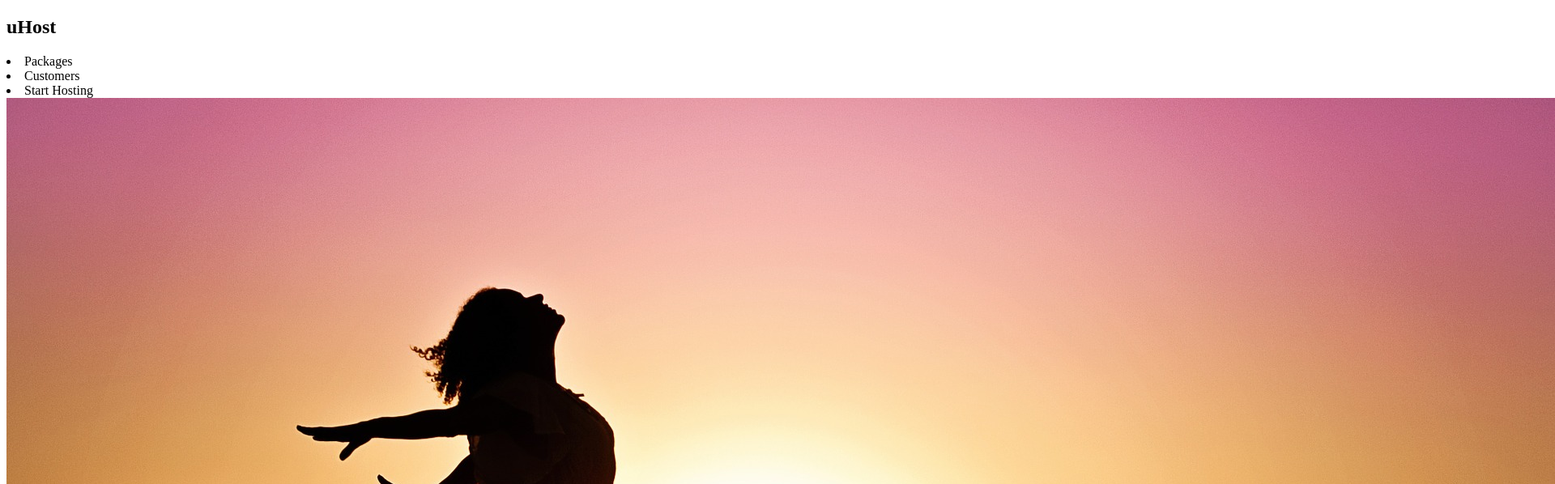
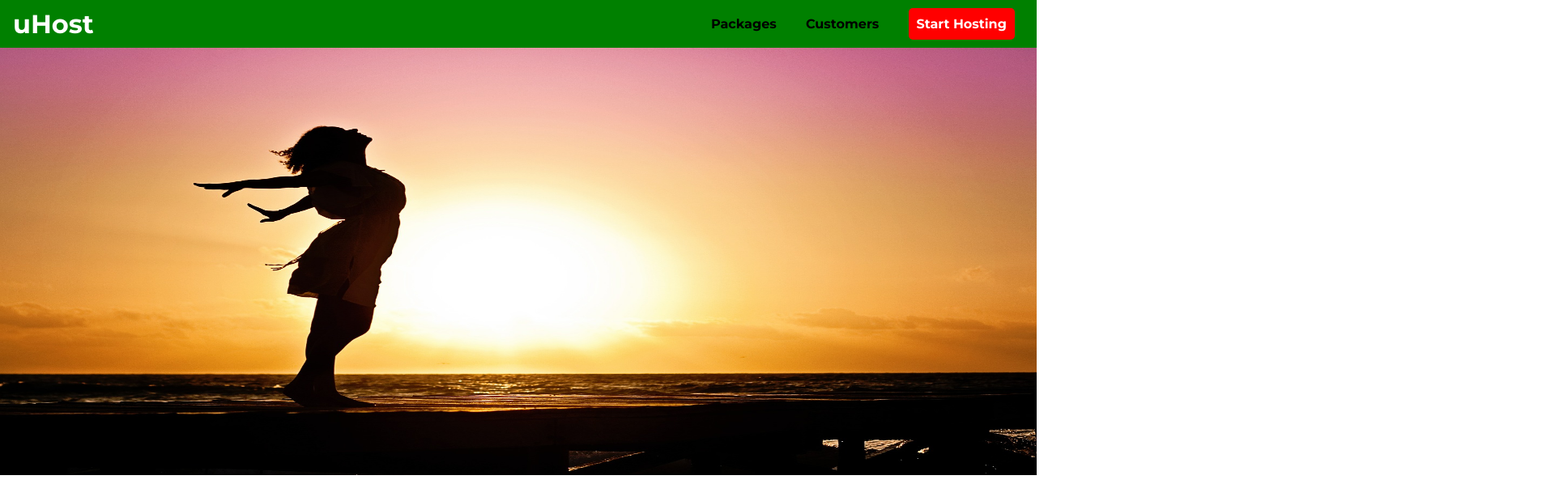
Before and after one commit to prajvals/Domain-Site, a plain HTML site: page index.html in a window 1280 px wide. Shown: the top 598 px of the page at 81% size, 1920 px wide, since content can reach past the window. Drawn offline with Linux system fonts and the light colour scheme.

Commit message:
Styles done

```diff
--- a/index.html
+++ b/index.html
@@ -5,18 +5,26 @@
     <meta http-equiv="X-UA-Compatible" content="IE=edge" />
     <meta name="viewport" content="width=device-width, initial-scale=1.0" />
     <title>uHost</title>
+    <link rel="preconnect" href="https://fonts.googleapis.com">
+<link rel="preconnect" href="https://fonts.gstatic.com" crossorigin>
+<link href="https://fonts.googleapis.com/css2?family=Montserrat:wght@400;700&display=swap" rel="stylesheet">
+    <link rel="Stylesheet" href="main.css" />
     <link rel="shortcut icon" href="favicon.png" />
   </head>
   <body>
-    <h2>uHost</h2>
-    <nav>
-      <li>Packages</li>
-      <li>Customers</li>
-      <li>Start Hosting</li>
-    </nav>
+    <div class="nav-background">
+      <h2 id="title">uHost</h2>
+      <nav id="navigation_items">
+        <ul>
+          <li class="item-list">Packages</li>
+          <li class="item-list">Customers</li>
+          <li class="item-list start">Start Hosting</li>
+        </ul>
+      </nav>
+    </div>
     <section>
-      <img src="freedom.jpg">
-      <h3>Choose Your Plan</h3>
+      <img src="freedom.jpg" />
+      <h3 id="heading">Choose Your Plan</h3>
       <p>Make sure you get the most for your money</p>
     </section>
   </body>
--- a/main.css
+++ b/main.css
@@ -0,0 +1,69 @@
+* {
+  box-sizing: border-box;
+  margin: 0;
+}
+body {
+  font-family: "Montserrat", sans-serif;
+  margin: 0;
+}
+.nav-background {
+  background-color: green;
+}
+#title {
+  font-size: 2rem;
+  color: white;
+  font-weight: 700;
+  margin: 0;
+  display: inline;
+  padding: 8px 16px;
+  vertical-align: middle;
+}
+#navigation_items {
+  /* background-color: orange; */
+  text-align: end;
+  display: inline-block;
+  width: calc(100% - 137px);
+  vertical-align: middle;
+  padding: 10px;
+  padding-bottom: 10px;
+}
+.item-list {
+  font-size: 1rem;
+  font-weight: 700;
+  list-style: none;
+  display: inline-block;
+  margin: 0px 16px;
+  /* background-color: red; */
+}
+
+.item-list:hover {
+  color: white;
+  font-weight: 700;
+  border-bottom: 5px solid white;
+  /* text-decoration: underline; */
+}
+
+.item-list.start {
+  background-color: red;
+  padding: 10px;
+  border-radius: 5px;
+  color: white;
+}
+.start:hover {
+  background-color: white;
+  color: red;
+}
+img {
+  width: 100%;
+  height: 528px;
+  /* padding: 10px; */
+}
+
+#heading {
+  font-size: 2rem;
+  color: green;
+  margin: 10px 0px;
+}
+p {
+  padding: 10px 0px;
+}
```
